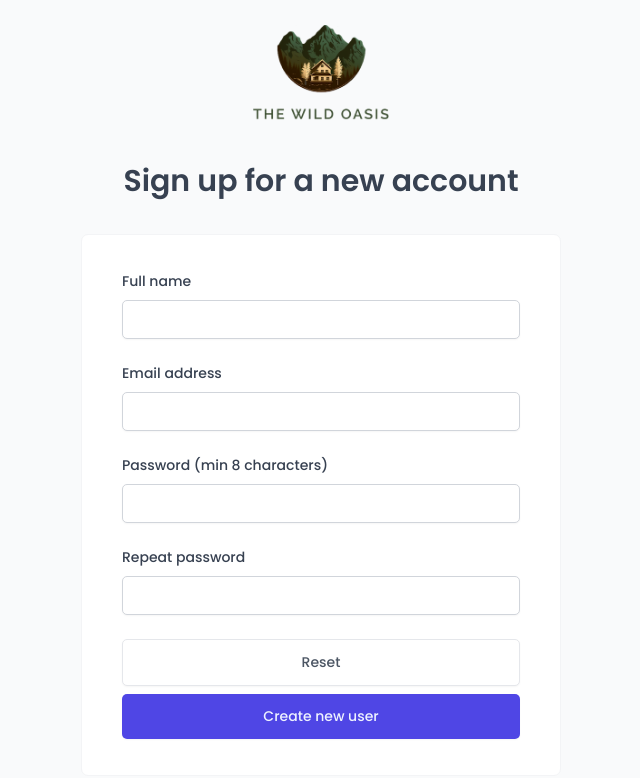
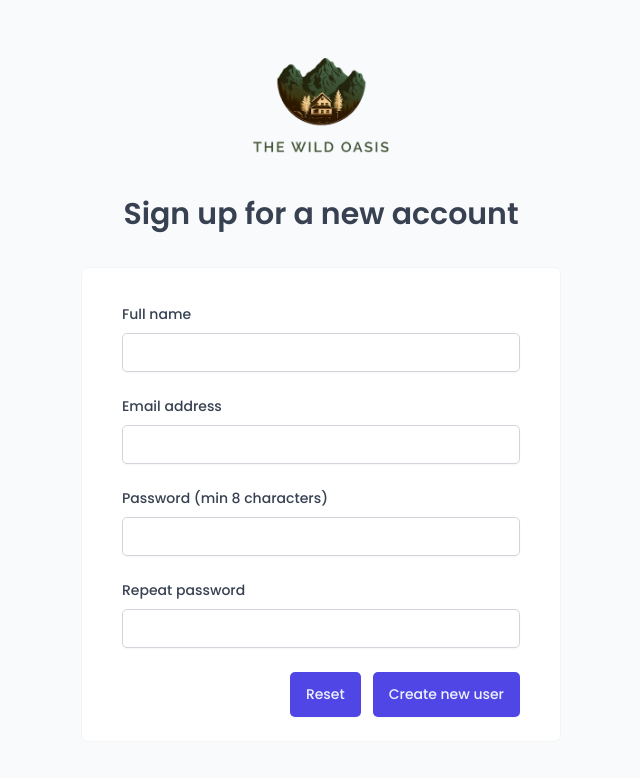
Before and after one commit to naingoted/hotel-booking-vite-react, a React (Vite) app: page /signup in a window 1280 px wide. Shown: the top 778 px of the page, without its empty margins (319-959 px from the left). Built offline with nearby package versions, Linux system fonts and the light colour scheme; no server answers; a web font is replaced by a local one.

Commit message:
sign up redirect

```diff
--- a/src/features/auth/signup-form.tsx
+++ b/src/features/auth/signup-form.tsx
@@ -5,9 +5,12 @@ import Input from "../../ui/input";
 import Button from "../../ui/button";
 import { SignUpData } from "../../services/api-auth";
 import FormRowVertical from "../../ui/form-row-vertical";
+import { useNavigate } from "react-router-dom";
+import FormRow from "../../ui/form-row";
 
 function SignupForm() {
   const { signup, isLoading } = useSignup();
+  const navigate = useNavigate();
   const { register, formState, getValues, handleSubmit, reset } = useForm();
   const { errors } = formState;
 
@@ -15,7 +18,10 @@ function SignupForm() {
     signup(
       { full_name, email, password },
       {
-        onSettled: () => reset(),
+        onSettled: () => {
+          reset();
+          navigate("/");
+        },
       }
     );
   }
@@ -82,19 +88,14 @@ function SignupForm() {
           })}
         />
       </FormRowVertical>
-      <FormRowVertical>
+      <FormRow>
         <>
-          <Button
-            variation="secondary"
-            type="reset"
-            disabled={isLoading}
-            onClick={reset}
-          >
+          <Button type="reset" disabled={isLoading} onClick={reset}>
             Reset
           </Button>
           <Button disabled={isLoading}>Create new user</Button>
         </>
-      </FormRowVertical>
+      </FormRow>
     </Form>
   );
 }
```
